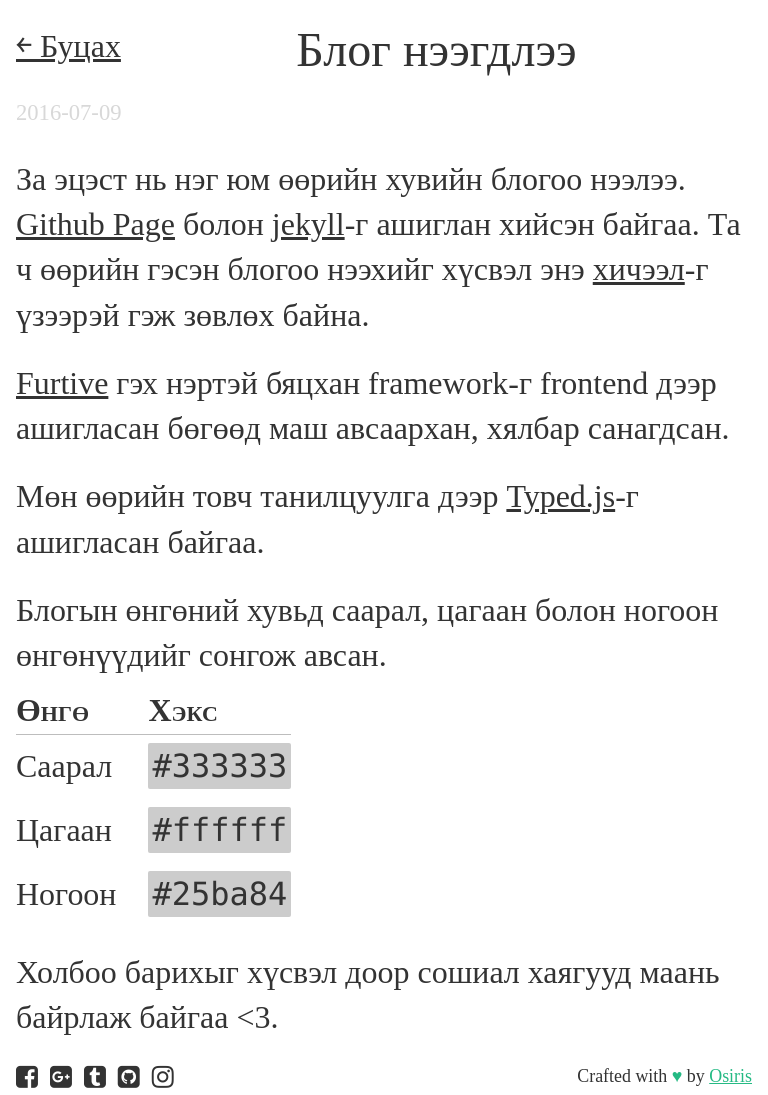
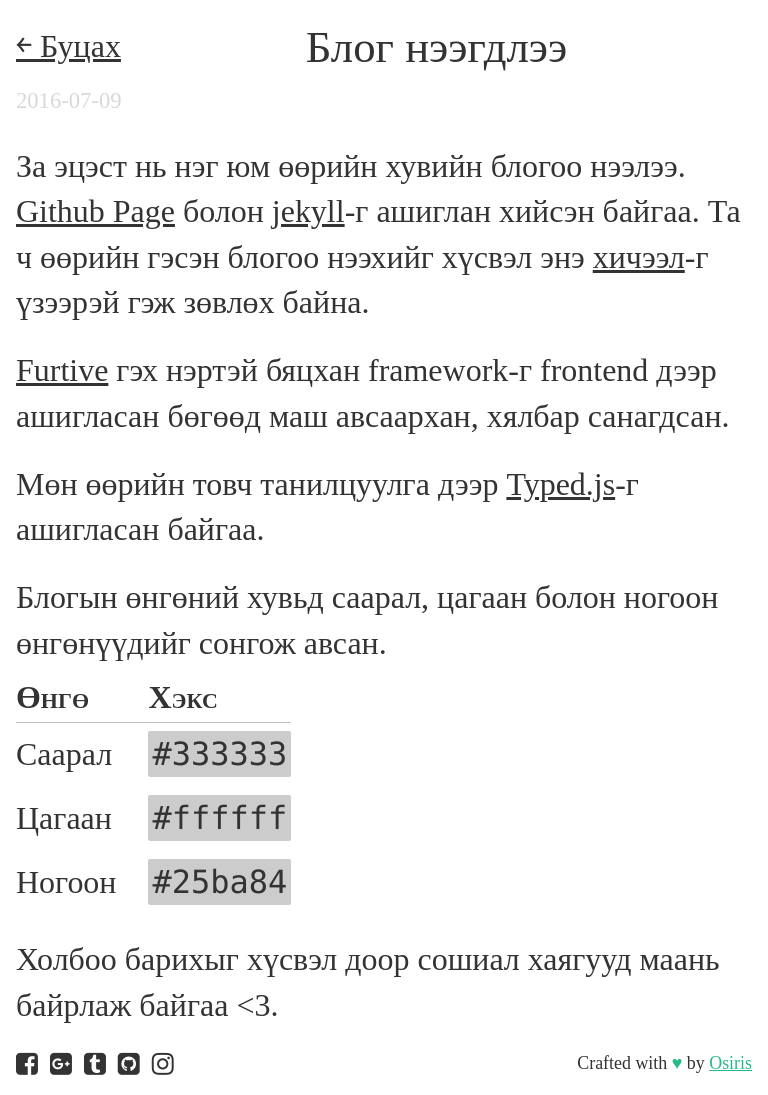
Before and after one commit to Ds3c-ctf-team/enkhee-Osiris.github.io-old, a Jekyll site: the page built from _posts/2016-07-09-blog-launched.md, in a window 768 px wide. Built offline with Jekyll 4.4.1, drawn with Linux system fonts in a browser that asks for light colours; nearby versions of some CDN libraries; some web fonts are replaced.

Commit message:
Update Layout

```diff
--- a/css/main.css
+++ b/css/main.css
@@ -177,7 +177,8 @@
     }
     .post .measure h1 {
         margin-left: 105px;
-        font-size: 3rem;
+        margin-bottom: 0px;
+        font-size: 2.8rem;
     }
 }
 @media screen and (min-width:48rem) {
```
